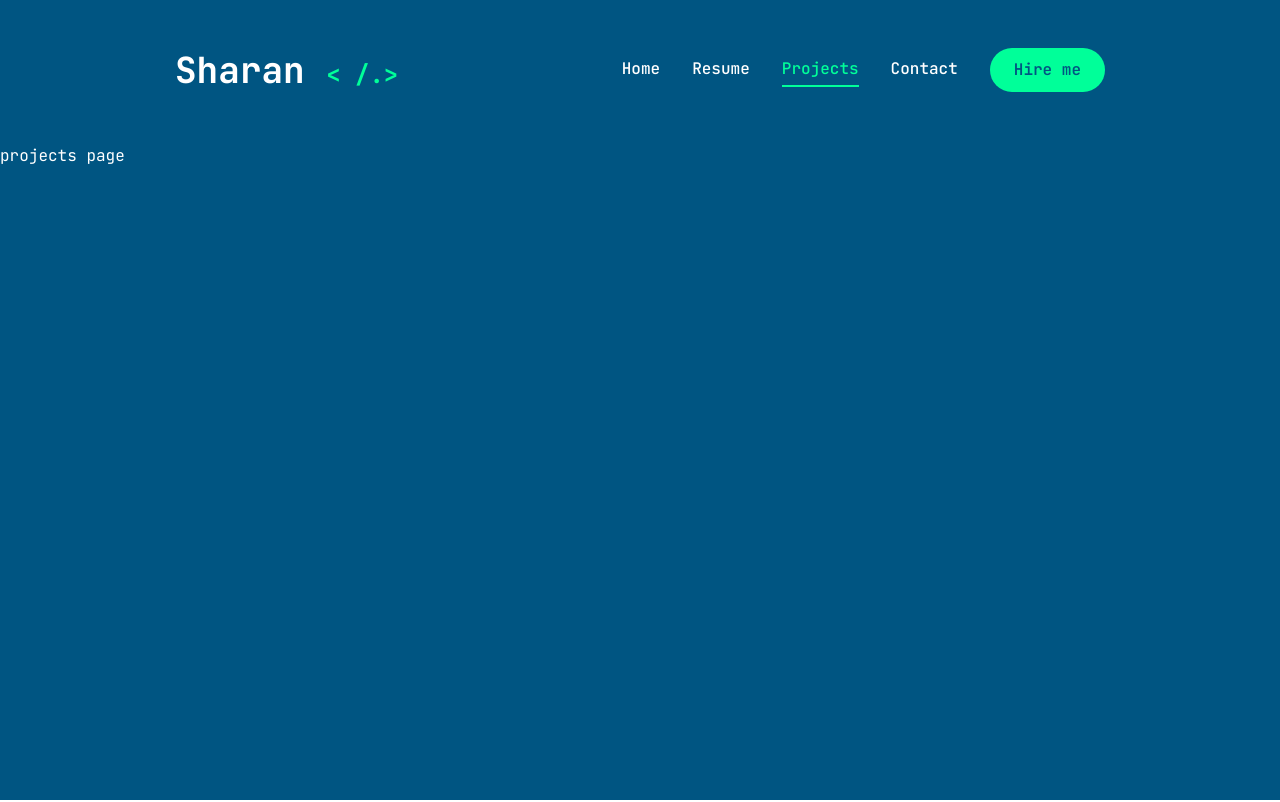
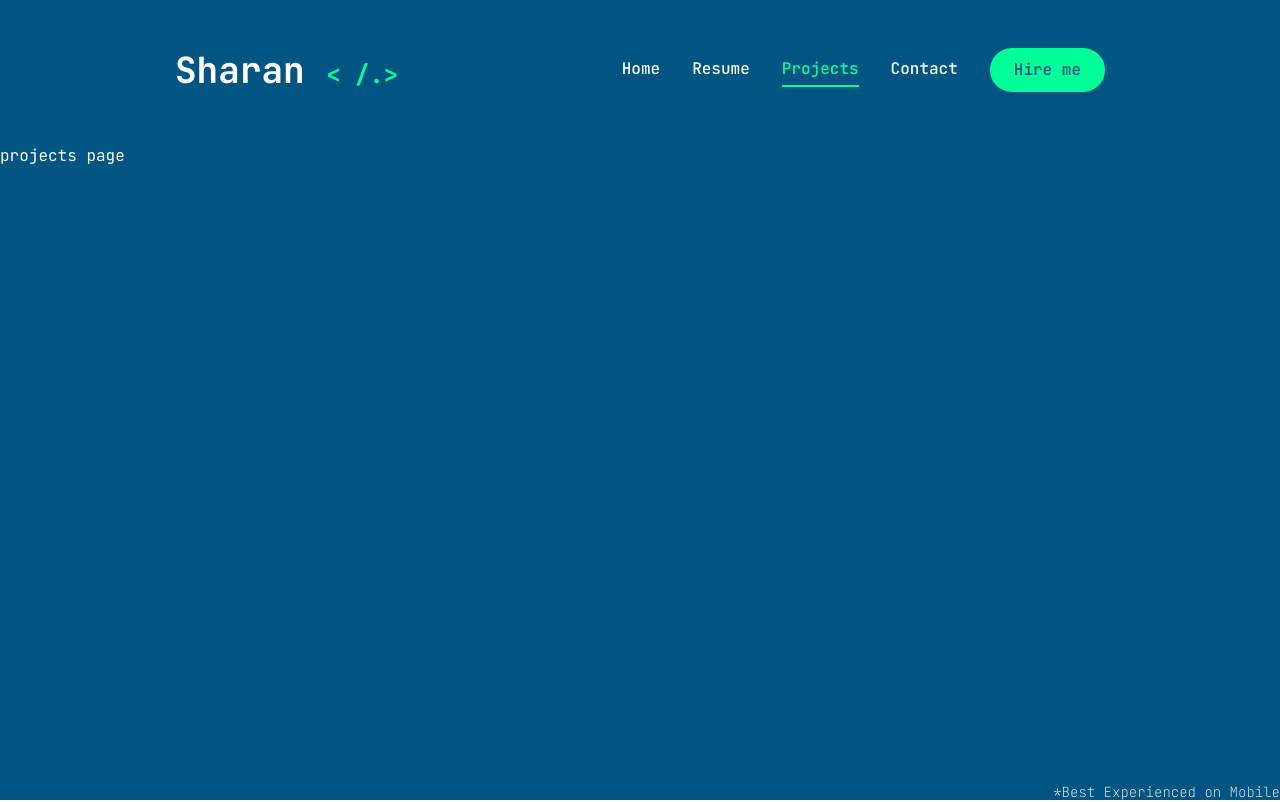
Before and after one commit to sharanreddy799/saisharankaram.github.io, a Next.js app: page /projects in a window 1280 px wide. Built offline with nearby package versions, Linux system fonts and the light colour scheme.

Commit message:
Added a footer to alert about "Best Experience"

```diff
--- a/app/layout.jsx
+++ b/app/layout.jsx
@@ -6,6 +6,7 @@ import { Analytics } from "@vercel/analytics/react";
 import Header from "@/components/Header";
 import PageTransition from "@/components/PageTransition";
 import StairTransition from "@/components/StairTransition";
+import Footer from "@/components/Footer";
 
 const jetBrains_Mono = JetBrains_Mono({
   subsets: ["latin"],
@@ -27,6 +28,7 @@ export default function RootLayout({ children }) {
         <Analytics />
         <StairTransition />
         <PageTransition>{children}</PageTransition>
+        <Footer />
       </body>
     </html>
   );
--- /dev/null
+++ b/components/Footer.jsx
@@ -0,0 +1,11 @@
+import React from "react";
+
+const Footer = () => {
+  return (
+    <div className="hidden  xl:flex flex-row-reverse absolute inset-x-0 bottom-[-2px] h-16 ... items-end ">
+      <p className="text-sm font-thin ">*Best Experienced on Mobile</p>
+    </div>
+  );
+};
+
+export default Footer;
```
